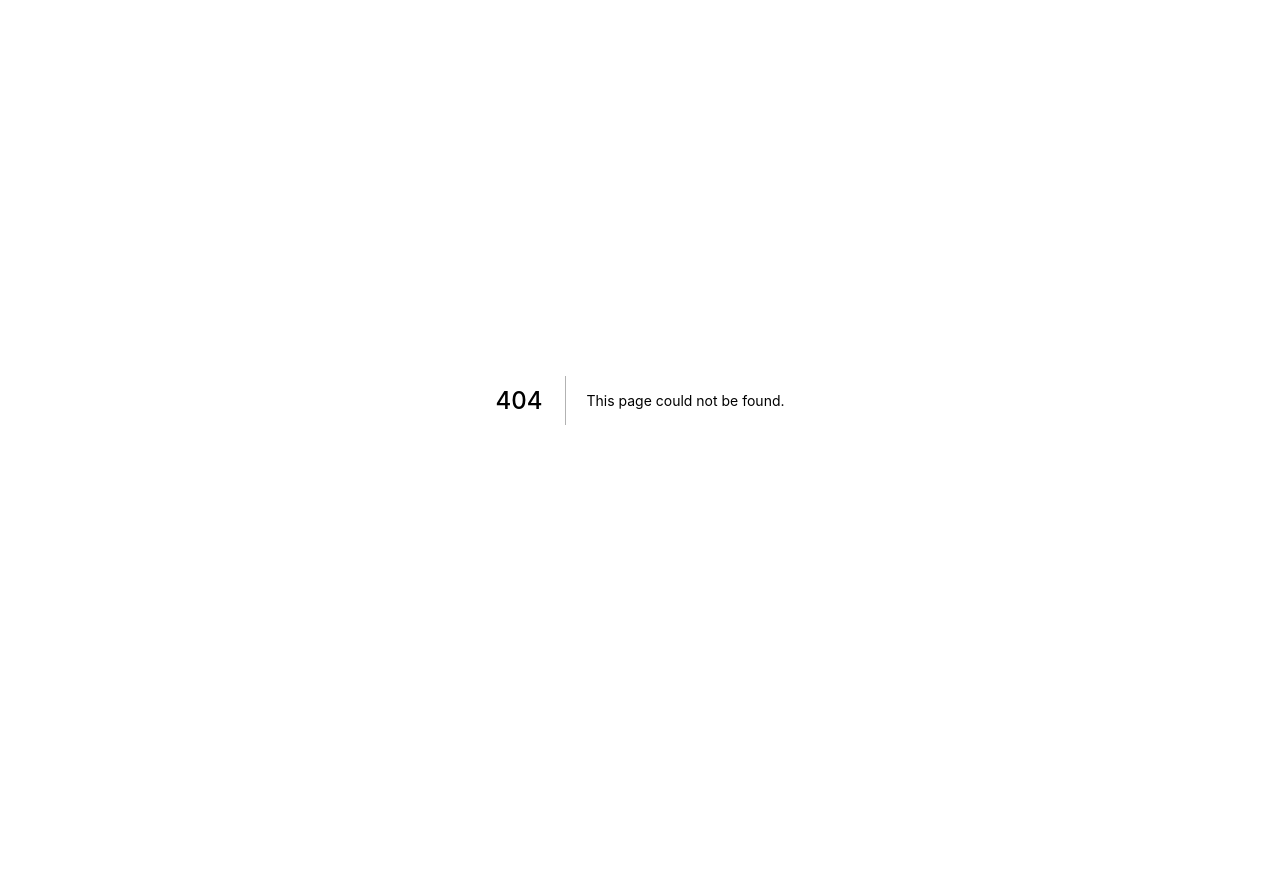
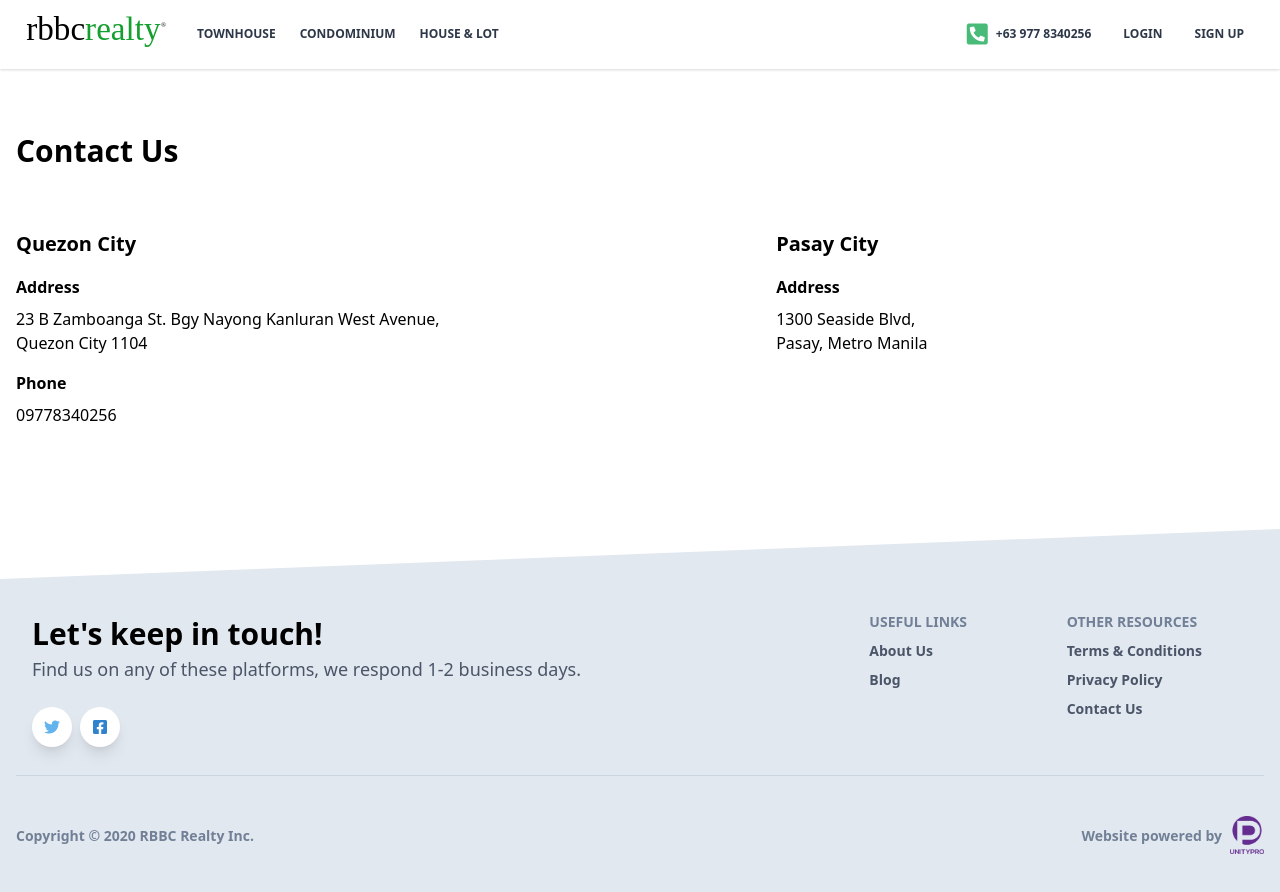
Before and after one commit to louisdalligos/rbbc-webapp, a Next.js app: page /contact in a window 1280 px wide. Before the commit this address had no page. Before the commit the page ends 800 px from the top, so only its background shows below. Built offline with nearby package versions, Linux system fonts and the light colour scheme; what @tailwindcss/custom-forms would draw is missing.

Commit message:
Added about and contact page

```diff
--- /dev/null
+++ b/pages/about.tsx
@@ -0,0 +1,41 @@
+import Head from 'next/head';
+import PageLayout from "@components/tailwind/layouts/page-layout"
+import Image from 'next/image'
+
+export default function PrivacyPolicy() {
+  return (
+    <>
+        <Head>
+            <title>
+            About Us - RBBC Realty | Real state, Condominiums for sale, House for sale,
+            RFO, Rent to own
+            </title>
+        </Head>
+        <PageLayout>
+            <section className="container mx-auto px-4 h-full">
+                <h2 className="text-2xl mb-8">Contact Rachel to organise a viewing</h2>
+                <p className="leading-loose mb-20">Rachel Guevarra is one of the top real state brokers of SMDC. A licensed doctor by profession, she has extensive years of experience in Philippines' real estate market and sold estates of total value of P120,000,000.</p>
+
+                <div className="flex flex-wrap justify-center">
+                    <Image
+                        src="/images/rachel-guevarra.jpg"
+                        alt="Rachel Guevarra"
+                        width={300}
+                        height={451}
+                        className="rounded-lg shadow-xl"
+                    />
+
+                    <div className="lg:w-3/5 mx-8">
+                        <ul className="list-unstyled contact-info-list my-10">
+                            <li className="flex items-center my-8 leading-7"><i className="fas fa-user-md text-xl mx-4 my-4 text-gray-500"></i><span>Rachel Guevarra, LIC Real Estate Broker, Doctor of Dental Medicine, R.N.</span></li>
+                            <li className="flex items-center my-8 leading-7"><i className="fas fa-map-marker-alt text-xl mx-4 my-4 text-gray-500"></i><span>23 B Zamboanga St. Bgy Nayong Kanluran West Avenue, Quezon City 1104</span></li>
+                            <li className="flex items-center my-8 leading-7"><i className="fas fa-sms text-xl mx-4 my-4 text-gray-500"></i><span>09778340256</span></li>
+                            <li className="flex items-center my-8 leading-7"><i className="fas fa-at text-xl mx-4 my-4 text-gray-500"></i><span>ragee1fil@yahoo.com</span></li>
+                        </ul>
+                    </div>
+                </div>
+            </section>
+        </PageLayout>
+    </>
+  );
+};
--- /dev/null
+++ b/pages/contact.tsx
@@ -0,0 +1,44 @@
+import Head from 'next/head';
+import PageLayout from "@components/tailwind/layouts/page-layout"
+
+export default function PrivacyPolicy() {
+  return (
+    <>
+        <Head>
+            <title>
+            Contact Us - RBBC Realty | Real state, Condominiums for sale, House for sale,
+            RFO, Rent to own
+            </title>
+        </Head>
+        <PageLayout>
+            <section className="container mx-auto px-4 h-full">
+                <h2 className="text-3xl mb-8 font-semibold">Contact Us</h2>
+
+                <div className="grid grid-flow-row sm:grid-flow-row md:grid-flow-col-dense lg:grid-flow-row-dense xl:grid-flow-col">
+                    <div className="my-6">
+                        <h3 className="font-semibold text-xl mb-4">Quezon City</h3>
+                        <p>
+                            <span className="font-semibold block mb-2">Address</span>
+                            <span className="mb-4 block">
+                                23 B Zamboanga St. Bgy Nayong Kanluran West Avenue, <br />Quezon City 1104
+                            </span>
+                            <span className="font-semibold block mb-2">Phone</span>
+                            <span>09778340256</span>
+                        </p>
+                    </div>
+
+                    <div className="my-6">
+                        <h3 className="font-semibold text-xl mb-4">Pasay City</h3>
+                        <p>
+                            <span className="font-semibold block mb-2">Address</span>
+                            <span className="mb-4 block">
+                            1300 Seaside Blvd, <br />Pasay, Metro Manila
+                            </span>
+                        </p>
+                    </div>
+                </div>
+            </section>
+        </PageLayout>
+    </>
+  );
+};
--- a/pages/privacy-policy.tsx
+++ b/pages/privacy-policy.tsx
@@ -12,7 +12,7 @@ export default function PrivacyPolicy() {
         </Head>
         <PageLayout>
             <section className="container mx-auto px-4 h-full">
-                <h2 className="text-3xl mb-8">Privacy Policy</h2>
+                <h2 className="text-3xl mb-8 font-semibold">Privacy Policy</h2>
                 <p className="leading-loose mb-6">Your privacy is important to us. It is RBBC Realty Inc.'s policy to respect your privacy regarding any information we may collect from you across our website, <a href="https://www.rbbcrealty.com">https://www.rbbcrealty.com</a>, and other sites we own and operate.</p>
                 <p className="leading-loose mb-6">We only ask for personal information when we truly need it to provide a service to you. We collect it by fair and lawful means, with your knowledge and consent. We also let you know why we’re collecting it and how it will be used.</p>
                 <p className="leading-loose mb-6">We only retain collected information for as long as necessary to provide you with your requested service. What data we store, we’ll protect within commercially acceptable means to prevent loss and theft, as well as unauthorized access, disclosure, copying, use or modification.</p>
--- a/pages/terms.tsx
+++ b/pages/terms.tsx
@@ -12,7 +12,7 @@ export default function Terms() {
         </Head>
         <PageLayout>
             <section className="container mx-auto px-4 h-full">
-                <h2 className="text-3xl mb-8">Terms &amp; Conditions</h2>
+                <h2 className="text-3xl mb-8 font-semibold">Terms &amp; Conditions</h2>
 
                 <h3 className="text-lg font-semibold">1. Terms</h3>
                 <p className="leading-loose mb-6 ml-5">By accessing the website at <a href="https://www.rbbcrealty.com">https://www.rbbcrealty.com</a>, you are agreeing to be bound by these terms of service, all applicable laws and regulations, and agree that you are responsible for compliance with any applicable local laws. If you do not agree with any of these terms, you are prohibited from using or accessing this site. The materials contained in this website are protected by applicable copyright and trademark law.</p>
```
